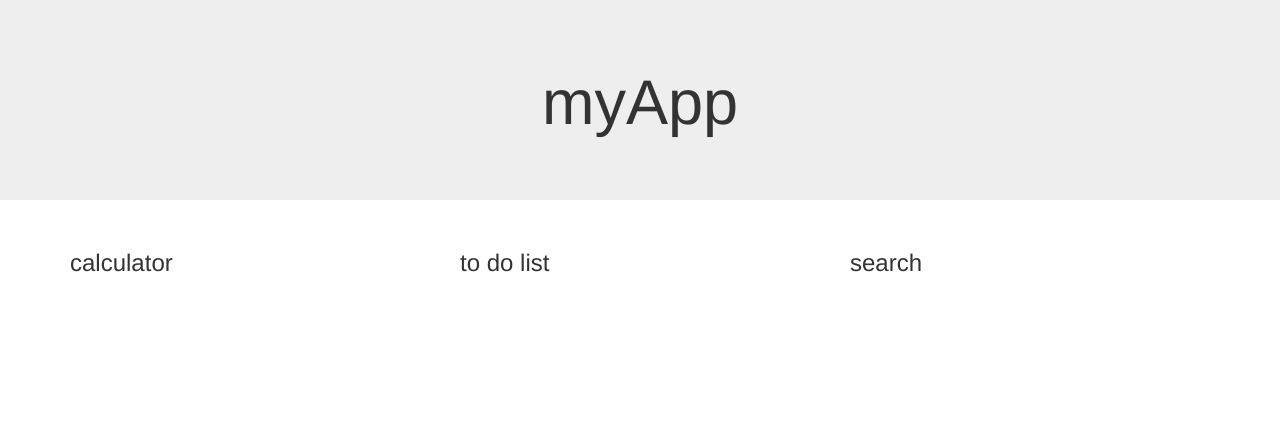
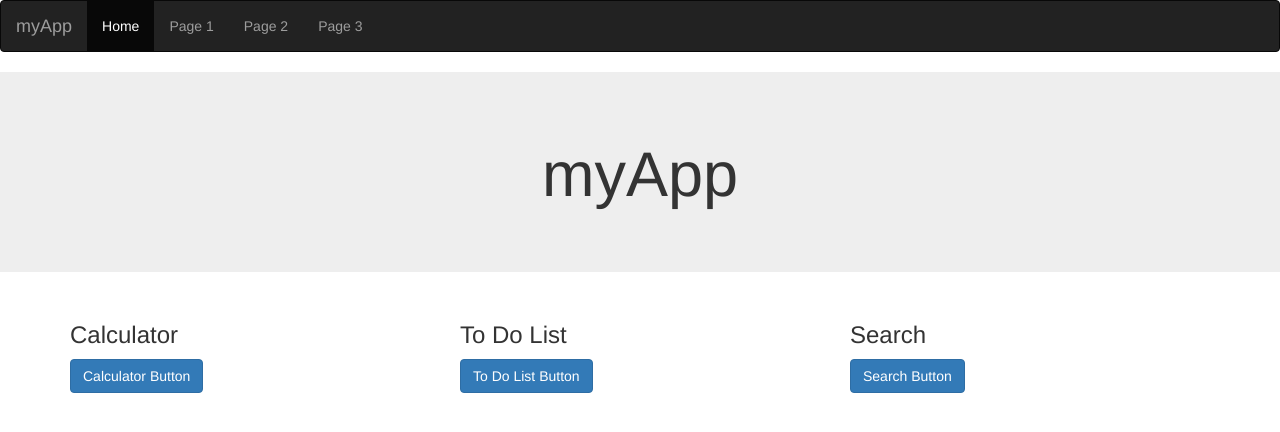
Before and after one commit to aldrinjoe1/cagubcub-my-app, a plain HTML site: page index.html in a window 1280 px wide. Drawn offline with nearby package versions, Linux system fonts and the light colour scheme.

Commit message:
added navbar

```diff
--- a/index.html
+++ b/index.html
@@ -1,5 +1,6 @@
 <!DOCTYPE html>
 <html lang="en">
+
 <head>
   <title>Bootstrap Example</title>
   <meta charset="utf-8">
@@ -8,7 +9,23 @@
   <script src="https://ajax.googleapis.com/ajax/libs/jquery/3.7.1/jquery.min.js"></script>
   <script src="https://maxcdn.bootstrapcdn.com/bootstrap/3.4.1/js/bootstrap.min.js"></script>
 </head>
+
 <body>
+
+<!-- Navbar at the top -->
+<nav class="navbar navbar-inverse">
+  <div class="container-fluid">
+    <div class="navbar-header">
+      <a class="navbar-brand" href="#">myApp</a>
+    </div>
+    <ul class="nav navbar-nav">
+      <li class="active"><a href="#">Home</a></li>
+      <li><a href="#">Page 1</a></li>
+      <li><a href="#">Page 2</a></li>
+      <li><a href="#">Page 3</a></li>
+    </ul>
+  </div>
+</nav>
 
 <div class="jumbotron text-center">
   <h1>myApp</h1>
@@ -18,19 +35,25 @@
 <div class="container">
   <div class="row">
     <div class="col-sm-4">
-      <h3>calculator</h3>
-      <p></p>
-      <p></p>
+      <h3>Calculator</h3>
+      <p>
+        <!-- Button for Calculator with link to calculator.html -->
+        <a href="calculator.html" class="btn btn-primary">Calculator Button</a>
+      </p>
     </div>
     <div class="col-sm-4">
-      <h3>to do list</h3>
-      <p></p>
-      <p></p>
+      <h3>To Do List</h3>
+      <p>
+        <!-- Button for To Do List -->
+        <button type="button" class="btn btn-primary">To Do List Button</button>
+      </p>
     </div>
     <div class="col-sm-4">
-      <h3>search</h3>
-      <p></p>
-      <p></p>
+      <h3>Search</h3>
+      <p>
+        <!-- Button for Search -->
+        <button type="button" class="btn btn-primary">Search Button</button>
+      </p>
     </div>
   </div>
 </div>
```
